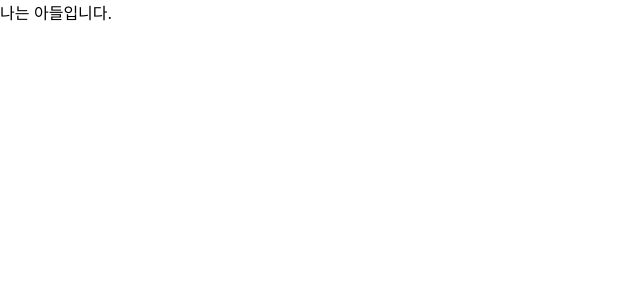
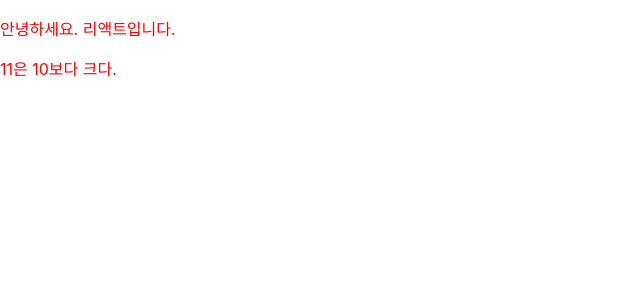
Before and after one commit to j-yesung/react-study, a React (Create React App) app in the folder go-react/: page / in a window 1280 px wide. Shown: the top 300 px of the page, without its empty margins (0-640 px from the left). Built offline with nearby package versions, Linux system fonts and the light colour scheme.

Commit message:
JSX 문법 기초 연습

```diff
--- a/go-react/src/App.js
+++ b/go-react/src/App.js
@@ -1,22 +1,16 @@
-// import logo from "./logo.svg";
-// import "./App.css";
 import React from "react";
-// App 컴포넌트 (컴포넌트 이름은 무조건 "대문자")
 
-function Son() {
-  return <div>나는 아들입니다.</div>;
+export default function App() {
+  const number = 11;
+  const pTagStyle = {
+    color: "red",
+  };
+  return (
+    <div className="test-class">
+      <p style={pTagStyle}>안녕하세요. 리액트입니다.</p>
+      {/* 주석을 사용하는 방법입니다. */}
+      {/* 삼항연ㅅ간자를 사용해 볼게요. */}
+      <p style={pTagStyle}>{number > 10 ? number + "은 10보다 크다." : number + "10보다 작다"}</p>
+    </div>
+  );
 }
-
-function Mother() {
-  return <Son />;
-}
-
-function Grandfather() {
-  return <Mother />;
-}
-
-function App() {
-  return <Grandfather />;
-}
-
-export default App;
```
